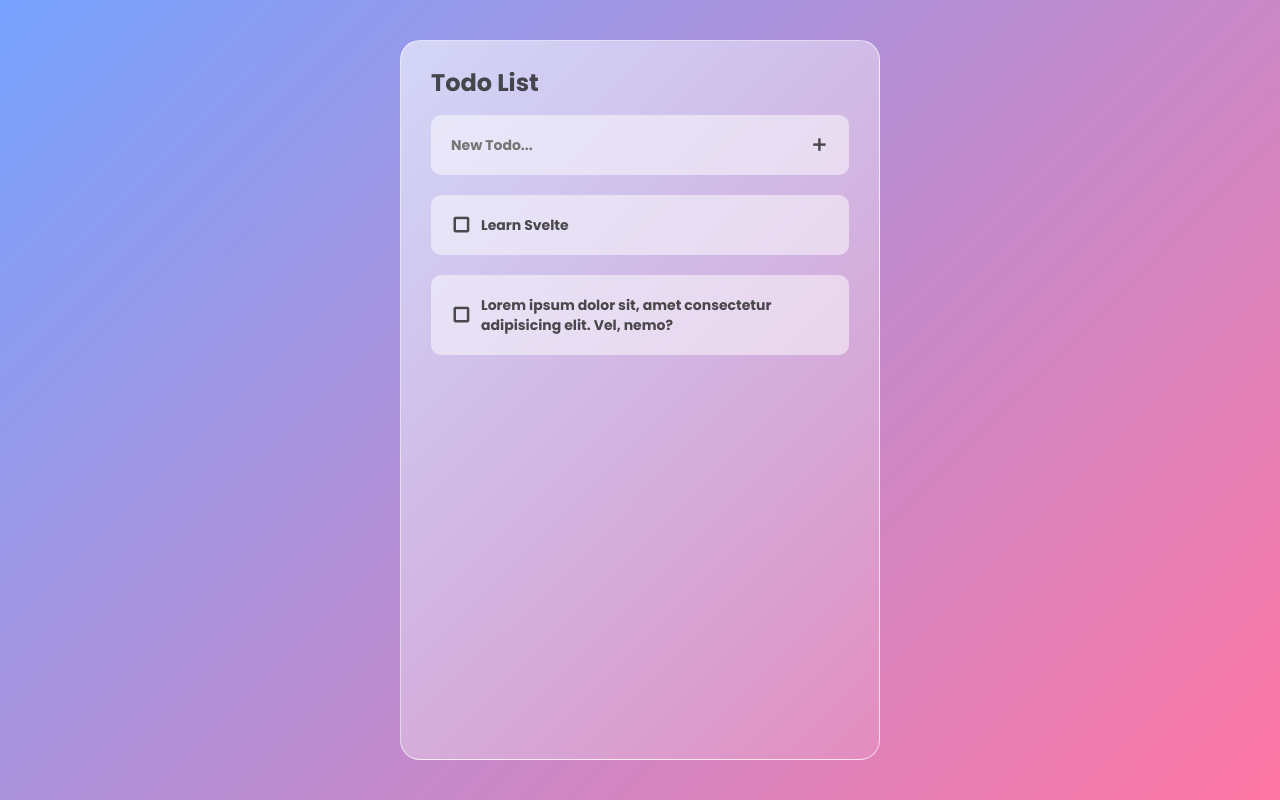
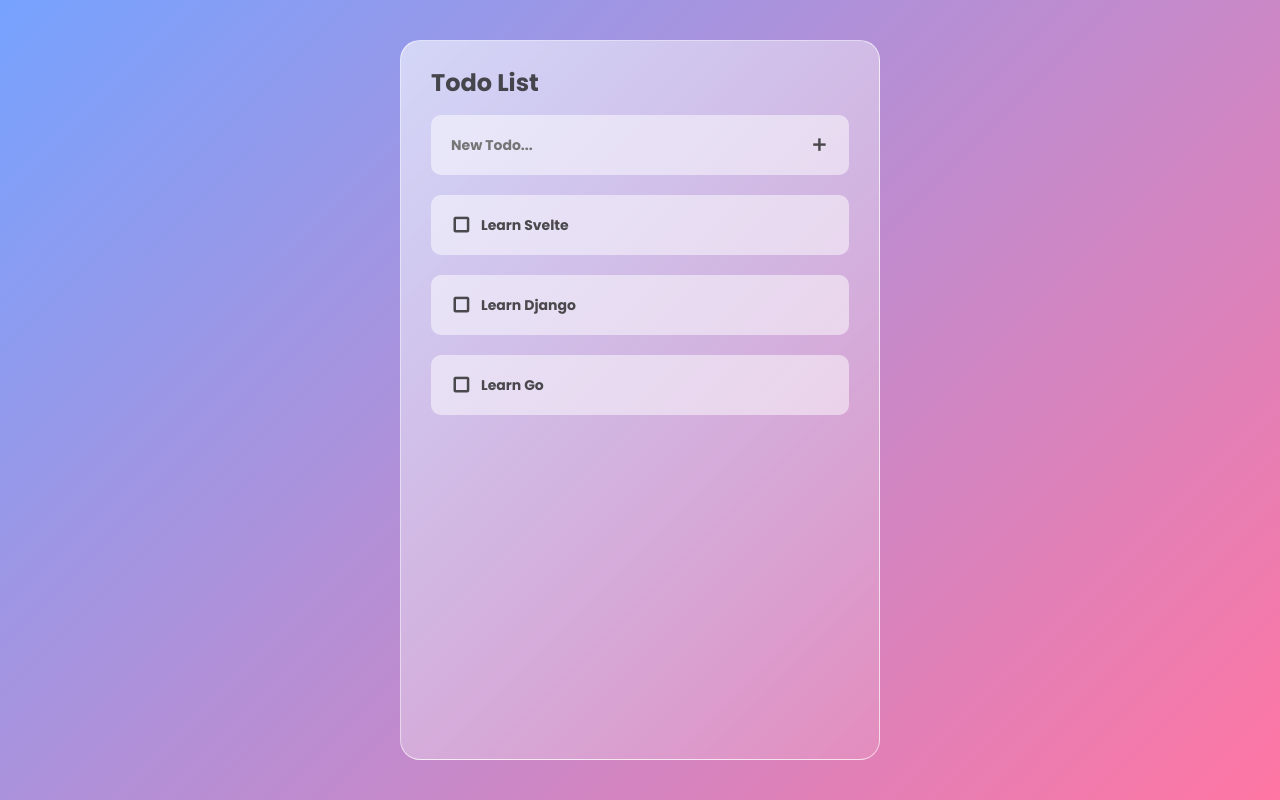
Before and after one commit to BayuDC/todolist, a Svelte app: page / in a window 1280 px wide. Built offline with nearby package versions, Linux system fonts and the light colour scheme.

Commit message:
Load todos from store

```diff
--- a/src/components/TodoItem.svelte
+++ b/src/components/TodoItem.svelte
@@ -1,15 +1,25 @@
 <script>
+    import { createEventDispatcher } from 'svelte';
     import Card from '../shared/Card.svelte';
     import Checkbox from '../shared/Checkbox.svelte';
 
-    let checked = false;
+    const dispatch = createEventDispatcher();
+
+    export let todo;
+
+    const onCheck = e => {
+        todo.isDone = e.detail;
+
+        if (todo.isDone) dispatch('done', todo);
+        else dispatch('unDone', todo);
+    };
 </script>
 
 <Card>
     <div>
-        <Checkbox {checked} on:check={e => (checked = e.detail)} />
-        <p class:checked>
-            <slot />
+        <Checkbox checked={todo.isDone} on:check={onCheck} />
+        <p class:checked={todo.isDone}>
+            {todo.content}
         </p>
     </div>
 </Card>
--- a/src/components/TodoList.svelte
+++ b/src/components/TodoList.svelte
@@ -1,10 +1,22 @@
 <script>
     import TodoItem from './TodoItem.svelte';
+    import { todos } from '../store';
 </script>
 
 <div>
-    <TodoItem>Learn Svelte</TodoItem>
-    <TodoItem>Lorem ipsum dolor sit, amet consectetur adipisicing elit. Vel, nemo?</TodoItem>
+    {#each $todos as todo}
+        <TodoItem
+            {todo}
+            on:done={e => {
+                $todos = $todos.filter(todo => todo != e.detail);
+                $todos.push(e.detail);
+            }}
+            on:unDone={e => {
+                $todos = $todos.filter(todo => todo != e.detail);
+                $todos.unshift(e.detail);
+            }}
+        />
+    {/each}
 </div>
 
 <style lang="scss">
--- /dev/null
+++ b/src/lib/todo.js
@@ -0,0 +1,6 @@
+export default class Todo {
+    constructor(content) {
+        this.content = content;
+        this.isDone = false;
+    }
+}
--- /dev/null
+++ b/src/store.js
@@ -0,0 +1,4 @@
+import { writable } from 'svelte/store';
+import Todo from './lib/todo';
+
+export const todos = writable([new Todo('Learn Svelte'), new Todo('Learn Django'), new Todo('Learn Go')]);
```
